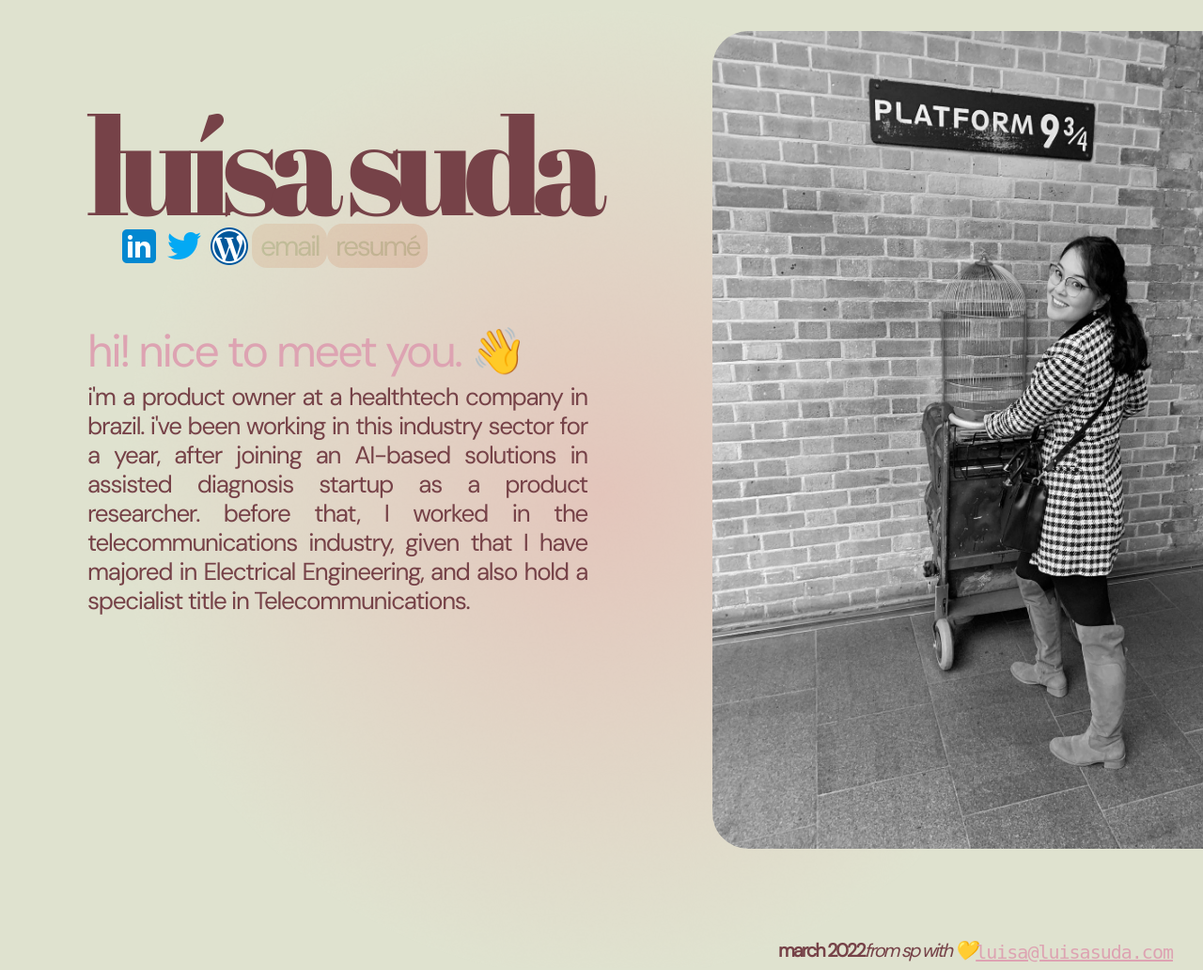
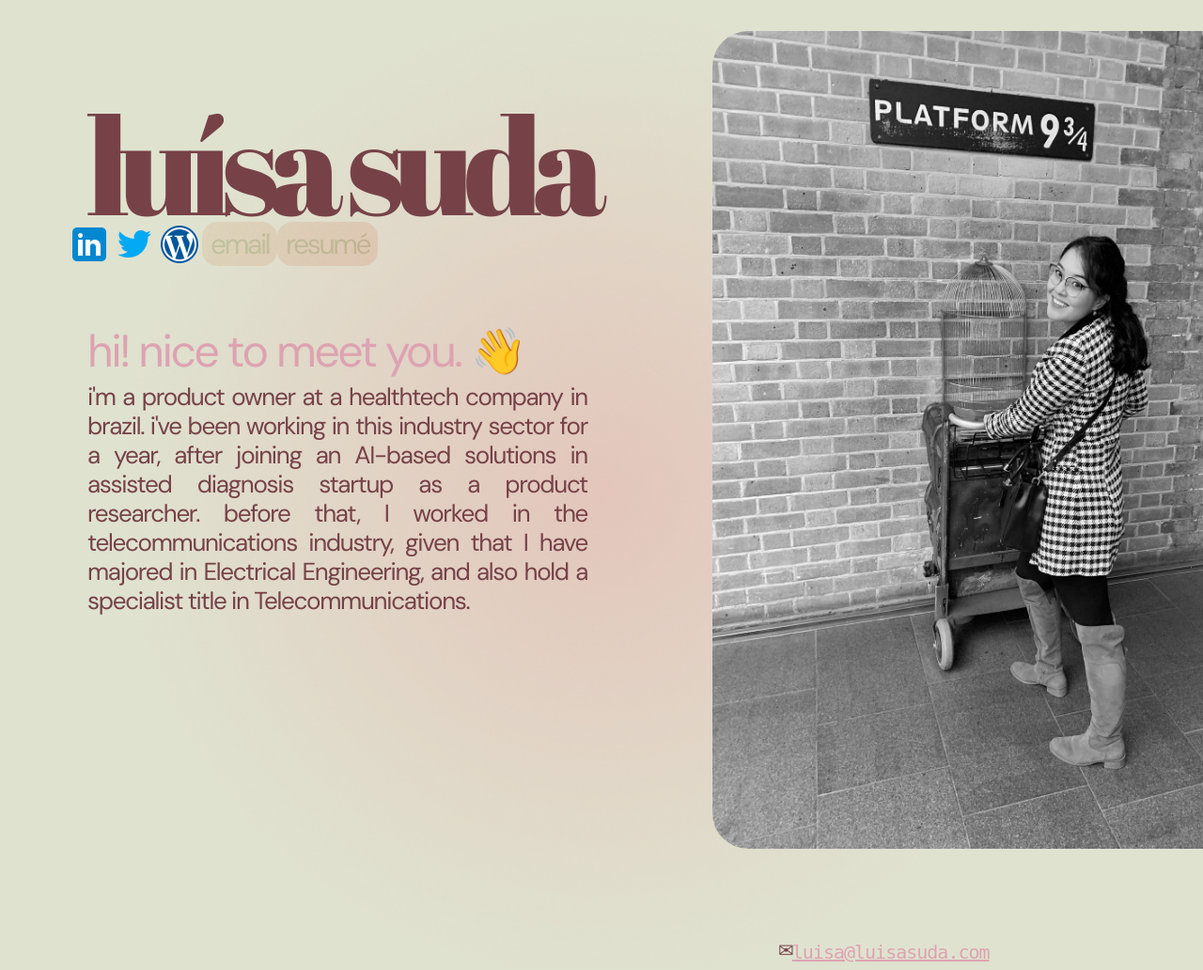
Before and after one commit to luisasuda/luisasuda-com, a plain HTML site: page index.html in a window 1280 px wide. Shown: the top 1032 px of the page at 94% size. Drawn offline with Linux system fonts and the light colour scheme; a web font is replaced by a local one.

Commit message:
Update index.html

```diff
--- a/index.html
+++ b/index.html
@@ -59,7 +59,7 @@
 
             nav {
 
-                display: flex;
+ /*                display: flex;
                 flex-direction: row;
                 align-items: flex-start;
                 padding: 0px;
@@ -93,7 +93,44 @@
                 flex: none;
                 order: 4;
                 flex-grow: 0;
-                margin: 0px 39px;
+                margin: 0px 39px; */
+
+                display: flex;
+                flex-direction: row;
+                align-items: flex-start;
+                padding: 0px;
+
+                position: absolute;
+                width: 615px;
+                height: 64px;
+                left: 45px;
+                top: 228px;
+
+                flex: none;
+                order: 0;
+                flex-grow: 0;
+                margin: 0px 18px;
+
+                flex: none;
+                order: 1;
+                flex-grow: 0;
+                margin: 0px 18px;
+
+                flex: none;
+                order: 2;
+                flex-grow: 0;
+                margin: 0px 18px;
+
+                flex: none;
+                order: 3;
+                flex-grow: 0;
+                margin: 0px 18px;
+
+                flex: none;
+                order: 4;
+                flex-grow: 0;
+                margin: 0px 18px;
+
 
             }
 
@@ -321,7 +358,7 @@
 
 
         <footer>
-          <b>march 2022</b>  <i>from sp with 💛</i>  <a href="mailto:luisa@luisasuda.com">luisa@luisasuda.com</a>
+        ✉<a href="mailto:luisa@luisasuda.com">luisa@luisasuda.com</a>
         </footer>
 
     </body>
```
